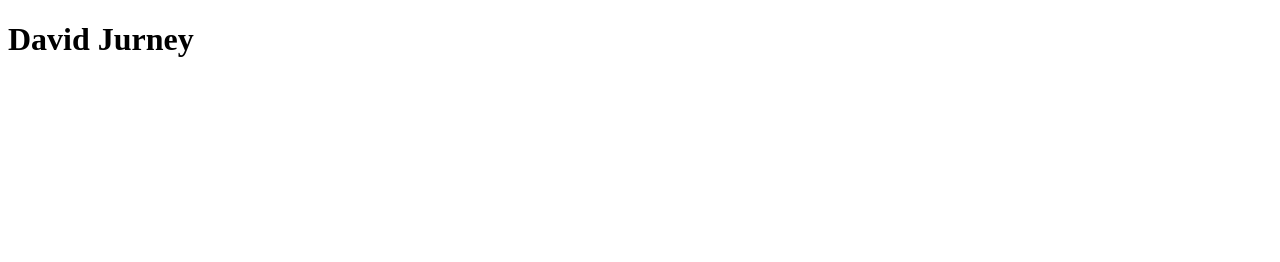
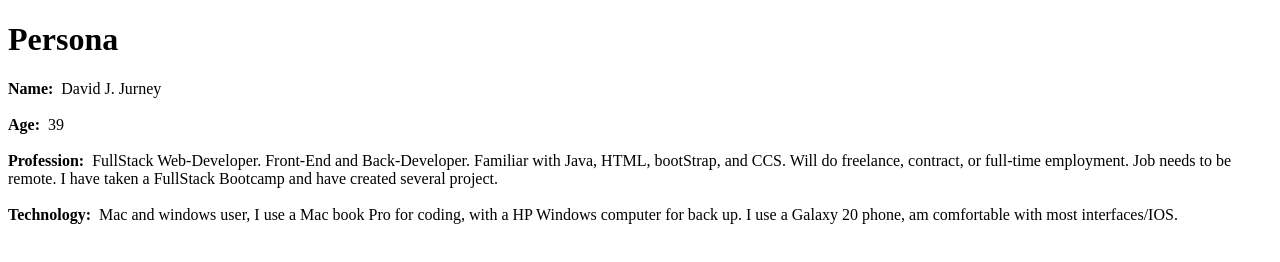
Before and after one commit to djjurney/pwp, a plain HTML site: page milestone-1.html in a window 1280 px wide. Drawn offline with Linux system fonts and the light colour scheme.

Commit message:
needs section

```diff
--- a/milestone-1.html
+++ b/milestone-1.html
@@ -6,9 +6,25 @@
           content="width=device-width, user-scalable=no, initial-scale=1.0, maximum-scale=1.0, minimum-scale=1.0">
     <meta http-equiv="X-UA-Compatible" content="ie=edge">
     <title>David Jurney</title>
-    <h1>David Jurney</h1>
 </head>
+<h1>Persona</h1>
 <body>
+
+<strong>Name:&nbsp;</strong>
+David J. Jurney
+<br>
+<br>
+<strong>Age:&nbsp;</strong>
+39
+<br>
+<br>
+<strong>Profession:&nbsp;</strong>
+FullStack Web-Developer. Front-End and Back-Developer. Familiar with Java, HTML, bootStrap, and CCS. Will do freelance, contract, or full-time employment. Job needs to be remote. I have taken a FullStack Bootcamp and have created several project.
+<br>
+<br>
+<strong>Technology:&nbsp;</strong>
+Mac and windows user, I use a Mac book Pro for coding, with a HP Windows computer for back up. I use a Galaxy 20 phone, am comfortable with most interfaces/IOS.
+
 
 </body>
 </html>
```
